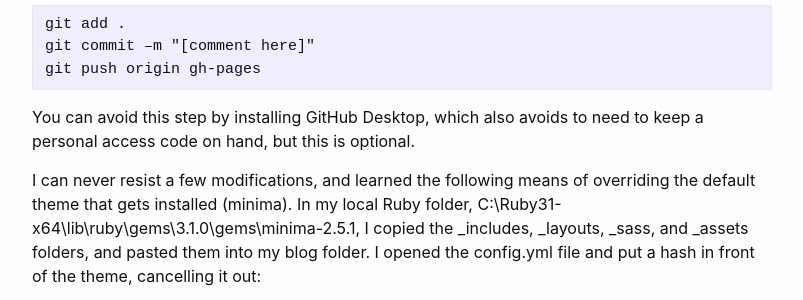
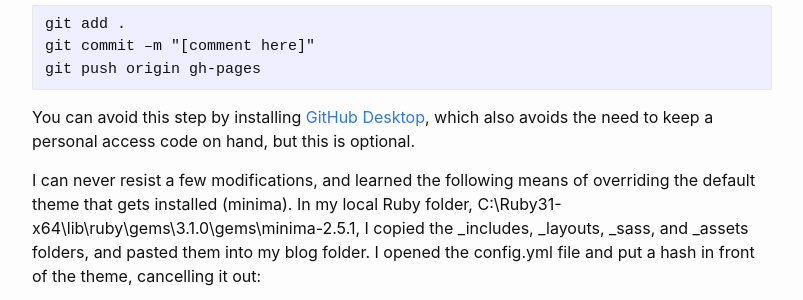
Before and after one commit to aeh0/experiiiments, a Jekyll site: the page built from _posts/2022-08-04-blogging-with-jekyll.markdown, in a window 1280 px wide and 900 px high, scrolled down 1410 px. Shown: the part 153-453 px from the top of the window, without its empty margins (238-1041 px from the left). Built offline with Jekyll 4.4.1, drawn with Linux system fonts in a browser that asks for light colours.

Commit message:
Update post

````diff
--- a/_posts/2022-08-04-blogging-with-jekyll.markdown
+++ b/_posts/2022-08-04-blogging-with-jekyll.markdown
@@ -49,7 +49,7 @@ git add .
 git commit –m "[comment here]"
 git push origin gh-pages
 ```
-You can avoid this step by installing GitHub Desktop, which also avoids to need to keep a personal access code on hand, but this is optional.
+You can avoid this step by installing [GitHub Desktop](https://desktop.github.com/), which also avoids the need to keep a personal access code on hand, but this is optional.
 
 I can never resist a few modifications, and learned the following means of overriding the default theme that gets installed (minima). In my local Ruby folder, C:\Ruby31-x64\lib\ruby\gems\3.1.0\gems\minima-2.5.1, I copied the _includes, _layouts, _sass, and _assets folders, and pasted them into my blog folder. I opened the config.yml file and put a hash in front of the theme, cancelling it out:
 ```
````
